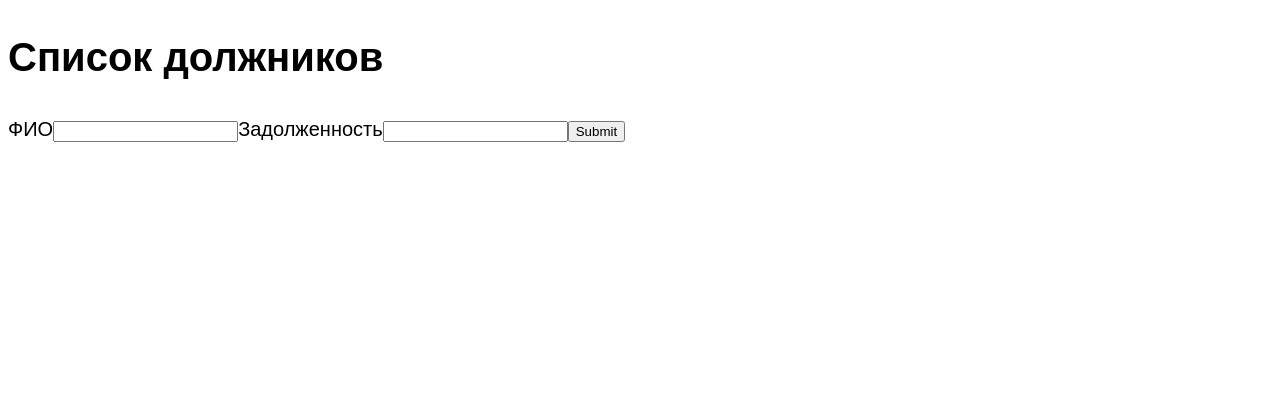
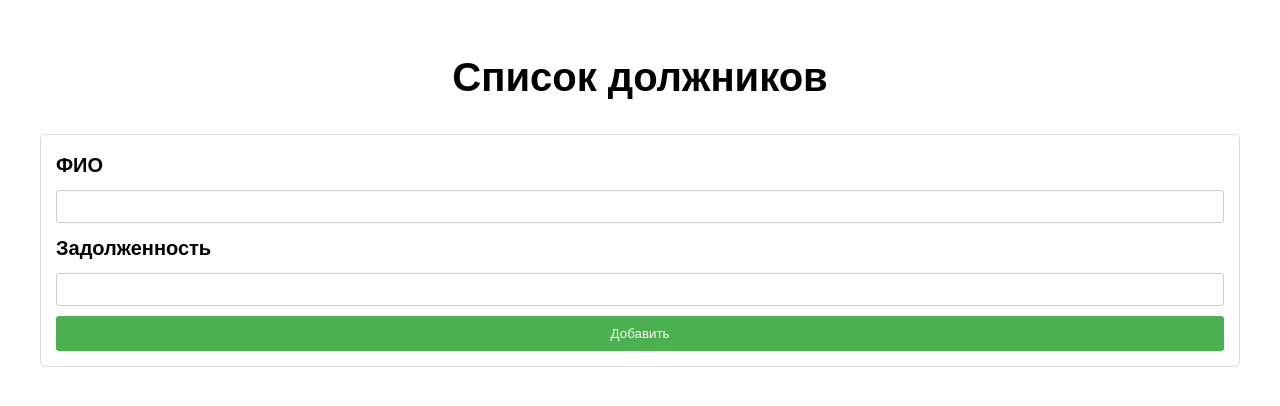
Before and after one commit to Aleksandr010101/debtors-list-app, a React (Vite) app: page / in a window 1280 px wide. Shown: the top 406 px of the page. Built offline with nearby package versions, Linux system fonts and the light colour scheme.

Commit message:
Добавил App.css и стилизацию приложения

```diff
--- a/src/App.css
+++ b/src/App.css
@@ -0,0 +1,74 @@
+body {
+  margin: 0;
+  padding: 20px;
+  font-family: Arial, sans-serif;
+}
+
+.app {
+  max-width: 1200px;
+  margin: 0 auto;
+  text-align: center;
+}
+
+form {
+  display: flex;
+  flex-direction: column;
+  gap: 10px;
+  margin-bottom: 20px;
+  padding: 15px;
+  border: 1px solid #ddd;
+  border-radius: 5px;
+}
+
+label {
+  text-align: left;
+  font-weight: bold;
+}
+
+.Form-Add-Debtors__input {
+  padding: 8px;
+  border: 1px solid #ccc;
+  border-radius: 3px;
+}
+
+.Form-Add-Debtors__submit {
+  padding: 10px;
+  background-color: #4caf50;
+  color: white;
+  border: none;
+  border-radius: 3px;
+  cursor: pointer;
+}
+
+.Form-Add-Debtors__submit:hover {
+  background-color: #45a049;
+}
+
+ul {
+  list-style: none;
+  padding: 0;
+  margin: 0;
+}
+
+li {
+  display: flex;
+  justify-content: space-between;
+  align-items: center;
+  padding: 12px;
+  margin-bottom: 8px;
+  border: 1px solid #eee;
+  border-radius: 4px;
+  background-color: #f9f9f9;
+}
+
+li div {
+  flex: 1;
+  text-align: left;
+}
+
+li label {
+  display: flex;
+  align-items: center;
+  gap: 8px;
+  margin: 0;
+}
--- a/src/App.jsx
+++ b/src/App.jsx
@@ -1,9 +1,10 @@
+import "./App.css";
 import DebtorsList from "./DebtorsList.jsx";
 import Header from "./Header.jsx";
 
 const App = () => {
   return (
-    <div>
+    <div className="app">
       <Header />
       <DebtorsList />
     </div>
--- a/src/FormAddDebtors.jsx
+++ b/src/FormAddDebtors.jsx
@@ -34,6 +34,7 @@ const FormAddDebtors = (props) => {
         name="name"
         value={name}
         onChange={(e) => setName(e.target.value)}
+        className="Form-Add-Debtors__input"
       />
       <label htmlFor="debt">Задолженность</label>
       <input
@@ -42,8 +43,13 @@ const FormAddDebtors = (props) => {
         name="debt"
         value={debt}
         onChange={(e) => setDebt(e.target.value)}
+        className="Form-Add-Debtors__input"
       />
-      <input type="submit" value="Submit" />
+      <input
+        type="submit"
+        value="Добавить"
+        className="Form-Add-Debtors__submit"
+      />
     </form>
   );
 };
--- a/src/ListItem.jsx
+++ b/src/ListItem.jsx
@@ -7,17 +7,19 @@ const ListItem = memo((props) => {
   return (
     <li>
       <div>{name}</div>
-      <div>{`${debt}Р`}</div>
-      <form />
+      <div>{debt} ₽</div>
+      <form>
         <label>
           <input
             name={name}
             type="checkbox"
             checked={chek}
             onChange={() => onToggle(id)}
+            style={{ margin: 0 }}
           />
           Вернул
         </label>
+      </form>
     </li>
   );
 });
```
Lines whose indentation alone changed are shown as unchanged.
